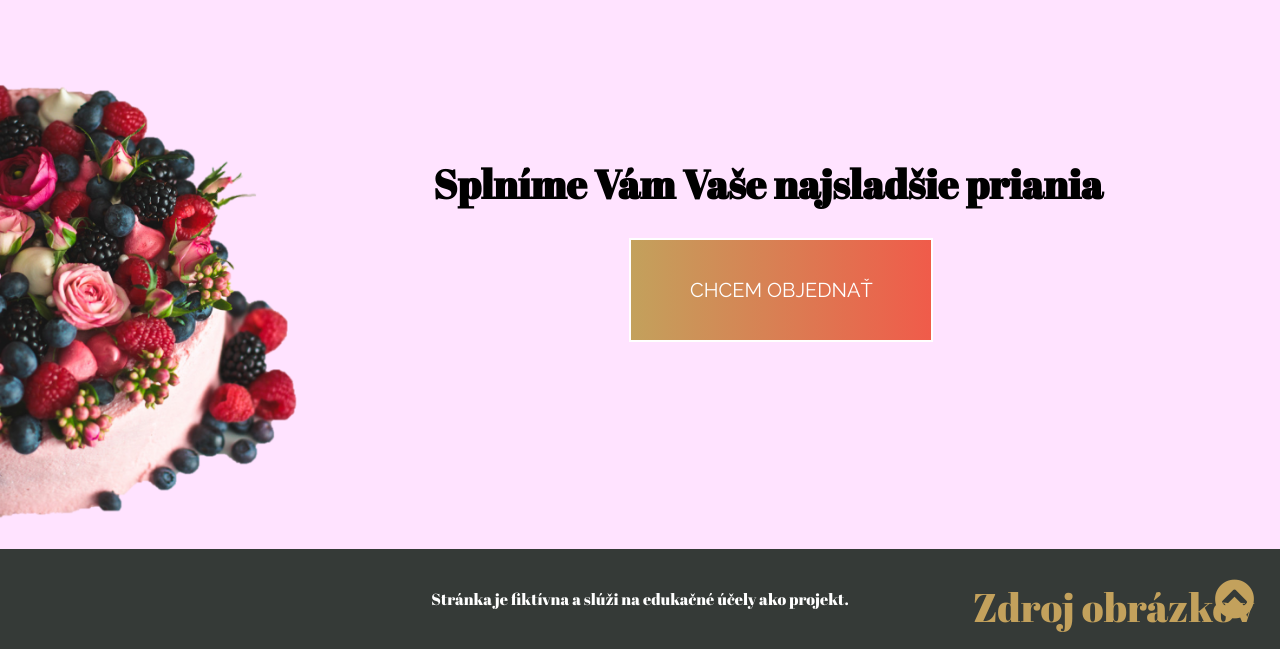
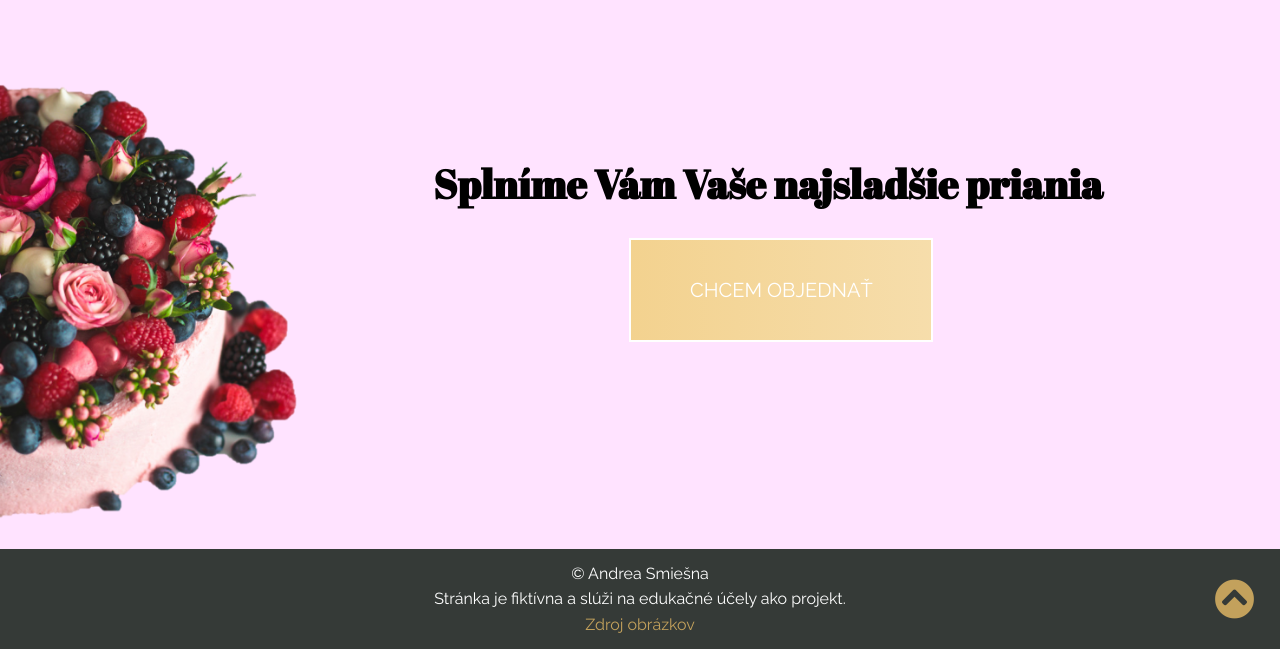
Before and after one commit to SmiesnaA/sweetella-cakes, a PHP site: page / in a window 1280 px wide. Shown: the part 1754-2403 px from the top of the page. Run offline with PHP 8.4, Linux system fonts and the light colour scheme; some libraries are stand-ins or nearby versions.

Commit message:
initialize

```diff
--- a/galeria.html
+++ b/galeria.html
@@ -128,13 +128,11 @@
 
         </div>
     </section>
-
     <footer>
-        <p> Stránka je fiktívna a slúži na edukačné účely ako projekt.</p>
-        <p><a href="https://www.instagram.com/thestoryofacake/?hl=sk" >Zdroj obrázkov</p>
+        <p> Stránka je fiktívna a slúži na edukačné účely ako projekt. <br>
+         <a class="resource" href="https://www.instagram.com/thestoryofacake/?hl=sk" >Zdroj obrázkov</p>
          <a href="#networks" class="fas fa-chevron-circle-up"></a>
      </footer>
-    </div>
 
 
 </body>
--- a/index.html
+++ b/index.html
@@ -115,8 +115,8 @@
 
 
     <footer>
-       <p> Stránka je fiktívna a slúži na edukačné účely ako projekt.</p>
-       <p><a href="https://www.instagram.com/thestoryofacake/?hl=sk" >Zdroj obrázkov</p>
+       <p> &copy; Andrea Smiešna <br> Stránka je fiktívna a slúži na edukačné účely ako projekt. <br>
+        <a class="resource" href="https://www.instagram.com/thestoryofacake/?hl=sk" >Zdroj obrázkov</p>
         <a href="#networks" class="fas fa-chevron-circle-up"></a>
     </footer>
 
--- a/kontakt.html
+++ b/kontakt.html
@@ -77,8 +77,8 @@
 
 
     <footer>
-        <p> Stránka je fiktívna a slúži na edukačné účely ako projekt.</p>
-        <p><a href="https://www.youtube.com/watch?v=1q3lIaxaqmg" >Zdroj videa</p>
+        <p> Stránka je fiktívna a slúži na edukačné účely ako projekt. <br>
+         <a class="resource" href="https://www.youtube.com/watch?v=1q3lIaxaqmg">Zdroj videa</p>
          <a href="#networks" class="fas fa-chevron-circle-up"></a>
      </footer>
 
--- a/styles/style.css
+++ b/styles/style.css
@@ -155,6 +155,7 @@ nav a:hover, .active {
 }
 
 #quote p {
+    cursor: auto;
     color: #FFFFFF;
     font-family: 'Abril Fatface', cursive;
     font-weight: 100;
@@ -286,6 +287,10 @@ nav a:hover, .active {
     text-transform: uppercase;
 }
 
+section, section h1 {
+    cursor: auto;
+}
+
 #cake {
     grid-area: cake;
 }
@@ -299,7 +304,7 @@ nav a:hover, .active {
     align-items: center;
     justify-content: center;
     text-transform: uppercase;
-    background: linear-gradient(90deg,#c3a15cff, #ff4444, #efefef, #c3a15cff);
+    background: linear-gradient(90deg,rgb(243, 210, 143), #ffffff);
     background-size: 400%;
     width: 300px;
     height: 100px;
@@ -331,14 +336,24 @@ footer{
     display: flex;
     justify-content: center;
     align-items: center;
+    text-align: center;
     width: 100%;
     height: 100px;
     background-color: #212a24e8;
     color: #FFFFFF;
     font-size: 1em;
+    font-family: 'Raleway', sans-serif;
 }
 
-footer a {
+footer a.resource {
+    font-family: 'Raleway', sans-serif;
+    color: #c3a15cff;
+    font-size: 1em;
+    text-decoration: none;
+    right: 50%;
+}
+
+footer a:not(.resource) {
     color: #c3a15cff;
     text-decoration: none;
     font-size: 2.5em;
@@ -722,6 +737,7 @@ br {
    }
 
    #quote  {
+       cursor: auto;
         font-size: 100%;
    }
 
```
